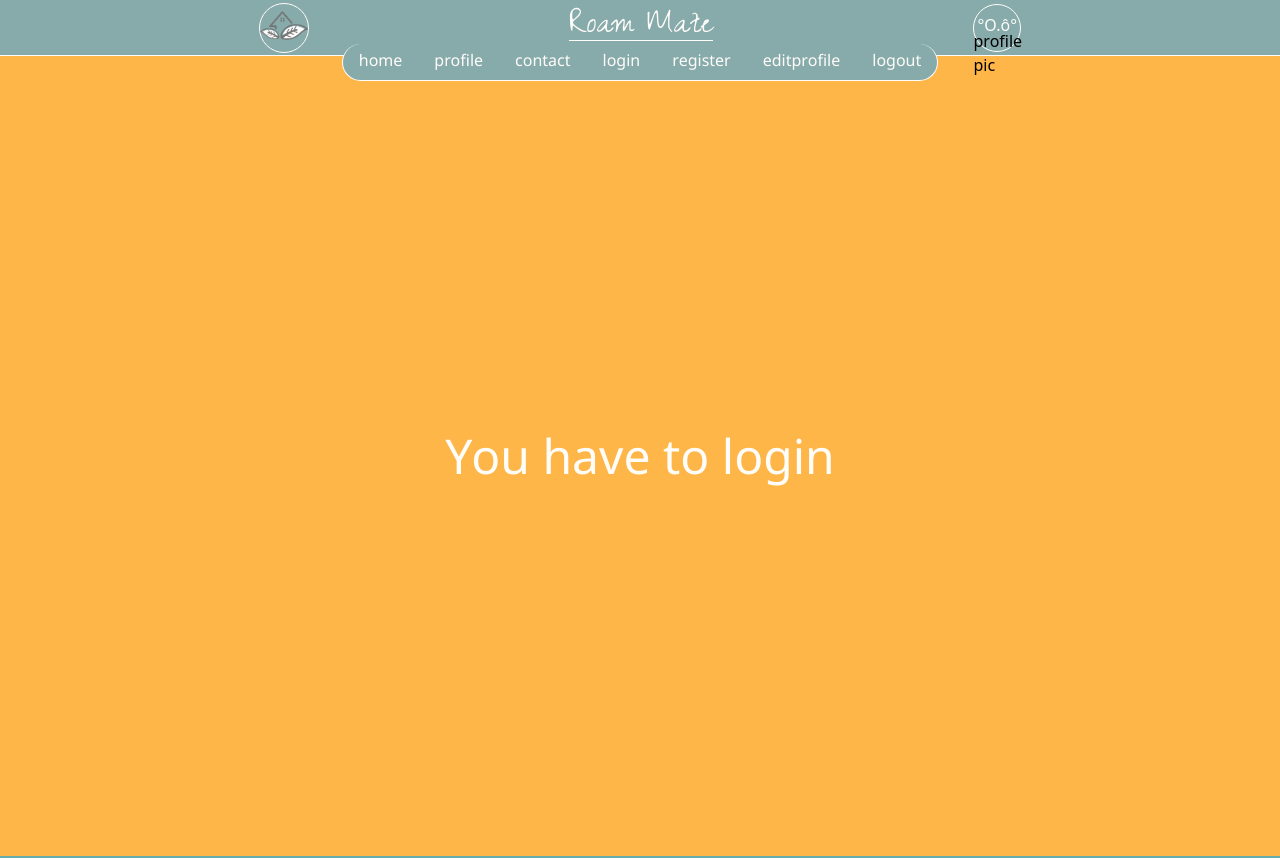
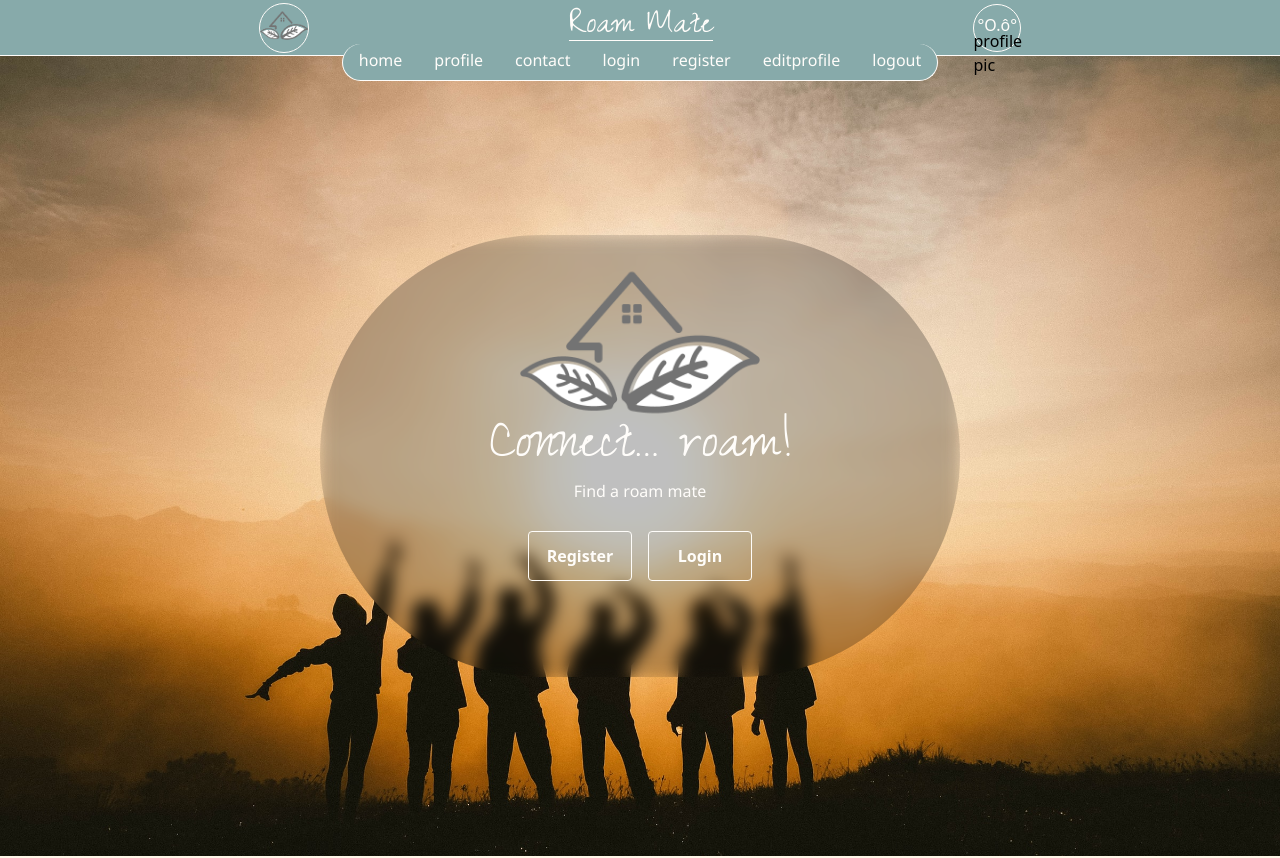
Before and after one commit to pietow/client-react, a React (Create React App) app: page /profile in a window 1280 px wide. Shown: the top 858 px of the page. Built offline with nearby package versions, Linux system fonts and the light colour scheme; no server answers.

Commit message:
refactor: clean up; do fun things with useContext

```diff
--- a/src/App.js
+++ b/src/App.js
@@ -12,33 +12,32 @@ import Logout from './pages/Logout'
 import EditProfile from './pages/EditProfile'
 import { Authentication } from './context/accessTokenContext'
 import { SetAuthentication } from './context/setAccessTokenContext'
+import { BlurContext } from './context/blurContext'
+
 
 export default function App() {
 
     const [toggle, setToggle] = useState(0);
     const [accessToken, setAccessToken] = useState(sessionStorage.getItem('key') || '')
 
-    const toggleBurger = (e) => { //menu visible or not?
-        e.preventDefault()
-        toggle ? setToggle(0) : setToggle(1);
-    }
-
     return (
         <BrowserRouter>
             <Authentication.Provider value={accessToken}>
                 <SetAuthentication.Provider value={setAccessToken}>
-                    <Header toggle={toggle} setToggle={setToggle} toggleBurger={toggleBurger}/> {/* needs accessToken and setAccessToken */}
+                    <Header toggle={toggle} setToggle={setToggle} /> {/* needs accessToken and setAccessToken */}
+                    <BlurContext.Provider>{/* could be filled with the toggle stuff from one line below, but might be too much work; would be useContext in every component; feels not right */}
                         <div className={toggle ? "transition duration-75 blur ease-in saturate-50" : "transition duration-50 ease-in"}> {/* should be put in its own context */}
                         <Routes>
-                        <Route path="/" element={<Home/>}/> {/* could use accessToken to toggle between the buttons */}
+                            <Route path="/" element={<Home/>}/>
                             <Route path="/register" element={<Register/>} />
                             <Route path="/contact" element={<Contact />} />
-                        <Route path="/profile" element={<Profile/>} /> {/* needs accessToken */}
-                        <Route path="/login" element={<Login setAccessToken={setAccessToken} />}/> {/* could redirect to <Home/> and change to <Logout/> */}
+                            <Route path="/profile" element={<Profile/>} />
+                            <Route path="/login" element={<Login />}/>
                             <Route path="/logout" element={<Logout/>} />
-                        <Route path="/editprofile" element={<EditProfile accessToken={accessToken}/>} /> {/* needs accessToken */}
+                            <Route path="/editprofile" element={<EditProfile/>} /> {/* needs accessToken */}
                         </Routes>
                         </div>
+                    </BlurContext.Provider>
                     <Footer />
                 </SetAuthentication.Provider>
             </Authentication.Provider>
--- a/src/components/Header/Header.jsx
+++ b/src/components/Header/Header.jsx
@@ -5,9 +5,14 @@ import Burger from './burger.js'
 import LogoLinkHeader from '../LogoLinkHeader'
 import {Link} from 'react-router-dom'
 
-export default function Header({toggle, setToggle, toggleBurger}) {
+export default function Header({toggle, setToggle}) {
 
   const ref = useRef()
+
+  const toggleBurger = (e) => { //menu visible or not?
+    e.preventDefault()
+    toggle ? setToggle(0) : setToggle(1);
+}
 
   useEffect(() => {
     const checkOutsideClick = e => {
--- a/src/components/Header/lgNavList.js
+++ b/src/components/Header/lgNavList.js
@@ -11,7 +11,7 @@ export default function LgNavList() {
   return (
     <ul className="flex">
         {linksHeader.map((elem) => <li key={elem.name} className="px-4 pb-2 pt-1 hover:scale-110"><Link className="" to={elem.path}>{elem.name}</Link></li>)}
-        <li className="px-4 pb-2 pt-1 hover:scale-110"><Link onClick={() => {setAccessToken(''); sessionStorage.removeItem('key'); alert('logout successful.')}} to="/">logout</Link></li> {/* put a func here to delete accessToken from state as well as sessionStorage */}
+        <li className="px-4 pb-2 pt-1 hover:scale-110"><Link onClick={() => {setAccessToken(''); sessionStorage.removeItem('key'); alert('logout successful.')}} to="/">logout</Link></li>
     </ul>
 
   )
--- a/src/components/Hero/Hero.jsx
+++ b/src/components/Hero/Hero.jsx
@@ -1,10 +1,16 @@
 /** @format */
-import React from 'react'
+import React, { useContext } from 'react'
 import Logo from '../Logo'
 import {Link} from 'react-router-dom'
+import { Authentication } from '../../context/accessTokenContext'
 
 
 export default function Hero() {
+
+    const accessToken = useContext(Authentication)
+
+
+
     return (
 
         <section className="md:flex md:flex-col w-full h-screen ">
@@ -15,8 +21,14 @@ export default function Hero() {
                 <h1 className="text-best-white">Connect... roam!</h1>
                 <p className="text-best-white mb-7">Find a roam mate</p>
                 <div className="flex justify-center gap-4 w-1/2 m-auto">
-                    <Link to="/register" className="w-28 active:bg-light-orange hover:border-light-orange text-best-white font-bold py-3 border border-best-white rounded">Register</Link>
-                    <Link to="/login" className="w-28 active:bg-light-orange hover:border-light-orange text-best-white font-bold py-3 border border-best-white rounded">Login</Link>
+                    {(() => {if (!accessToken) {
+                        return (
+                            <>
+                                <Link to="/register" className="w-28 active:bg-light-orange hover:border-light-orange text-best-white font-bold py-3 border border-best-white rounded">Register</Link>
+                                <Link to="/login" className="w-28 active:bg-light-orange hover:border-light-orange text-best-white font-bold py-3 border border-best-white rounded">Login</Link>
+                            </>
+                        )
+                    }})()}
                 </div>
             </div>
         </section>
--- /dev/null
+++ b/src/context/blurContext.js
@@ -0,0 +1,3 @@
+import { createContext } from 'react'
+
+export const BlurContext = createContext(null)
--- a/src/pages/EditProfile.js
+++ b/src/pages/EditProfile.js
@@ -1,12 +1,13 @@
-import React, { useState, useEffect, useReducer } from 'react'
+import React, { useState, useEffect, useReducer, useContext } from 'react'
 import LogoLink from '../components/LogoLink'
 import reducer from '../data/useReducer'
+import { Authentication } from '../context/accessTokenContext'
 
-
-export default function EditProfile({ accessToken }) {
+export default function EditProfile() {
 
   const [state, dispatch] = useReducer(reducer, {fetched: [], fname: ''})
   const [value, setValue] = useState('')//to reset the input field after sending the data to mongoDB
+  const accessToken = useContext(Authentication)
 
   useEffect(() => {
     (async () => {
--- a/src/pages/Home.js
+++ b/src/pages/Home.js
@@ -2,8 +2,8 @@ import React from 'react'
 import Hero from '../components/Hero/Hero'
 import Features from '../components/Features/'
 
+
 export default function Home() {
-
 
   return (
     <main className="bg-sunnyGroup bg-center bg-cover bg-fixed">
--- a/src/pages/Login.js
+++ b/src/pages/Login.js
@@ -1,14 +1,16 @@
 /** @format */
-import React, { useState } from 'react'
+import React, { useState, useContext } from 'react'
 import LogoLink from '../components/LogoLink'
 import { useNavigate } from 'react-router-dom'
+import { SetAuthentication } from '../context/setAccessTokenContext'
 
 
-export default function Login({ setAccessToken }) {
+export default function Login() {
 
     const [username, setUsername] = useState('')
     const [password, setPassword] = useState('')
     const navigate = useNavigate()
+    const setAccessToken = useContext(SetAuthentication)
 
     const onSubmit = async e => {
         e.preventDefault()
@@ -22,7 +24,7 @@ export default function Login({ setAccessToken }) {
         if (result.token) {
             setAccessToken(result.token)
             sessionStorage.setItem('key', result.token)
-            navigate('/')
+            navigate('/profile')
             alert(`hey ${result.username}, welcome back!`)
         } else {
             setUsername('')
--- a/src/pages/Profile.js
+++ b/src/pages/Profile.js
@@ -3,13 +3,13 @@ import LogoLink from '../components/LogoLink'
 import ProfileSection from '../components/ProfileSection'
 import ProfilePic from '../components/ProfilePic'
 import { Authentication } from '../context/accessTokenContext'
-import Logout from './Logout'
+import Home from './Home'
 
 
 export default function Profile() {
 
   const [userData, setUserData] = useState({});
-  const tokenExists = useContext(Authentication)
+  const accessToken = useContext(Authentication)
 
   const getUser = async () => {
     const response = await fetch('api/users/', {
@@ -24,7 +24,7 @@ export default function Profile() {
     getUser()
   },[])
 
-  if (tokenExists) {
+  if (accessToken) {
     return (
       <main className="xl:flex-row xl:justify-center flex flex-col items-center bg-cover bg-left bg-fixed bg-backpacker">
         <ProfilePic />
@@ -37,5 +37,5 @@ export default function Profile() {
         <LogoLink />
       </main>
     )
-  } else return <Logout />
+  } else return <Home />
 }
```
Lines whose indentation alone changed are shown as unchanged.
